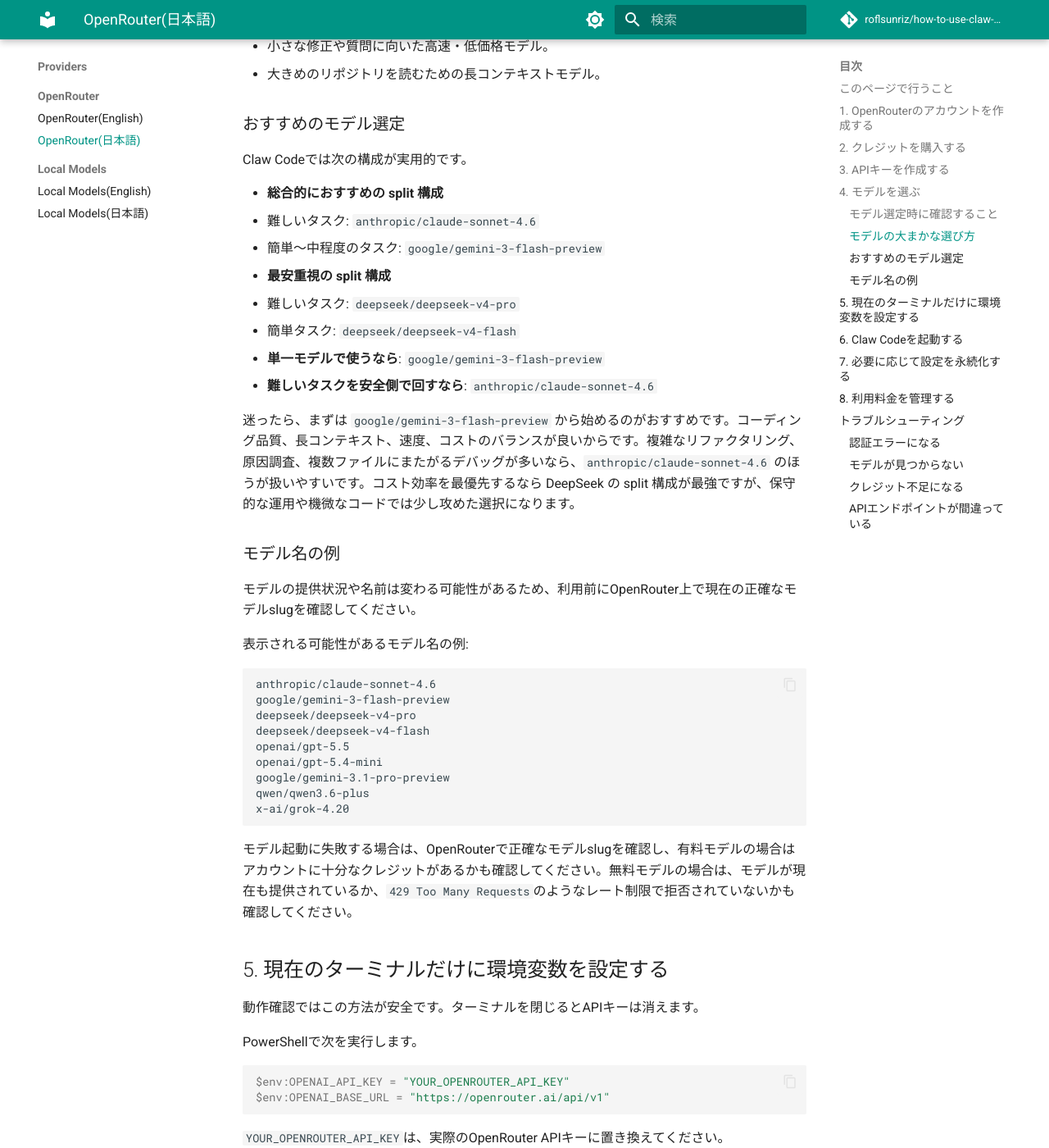
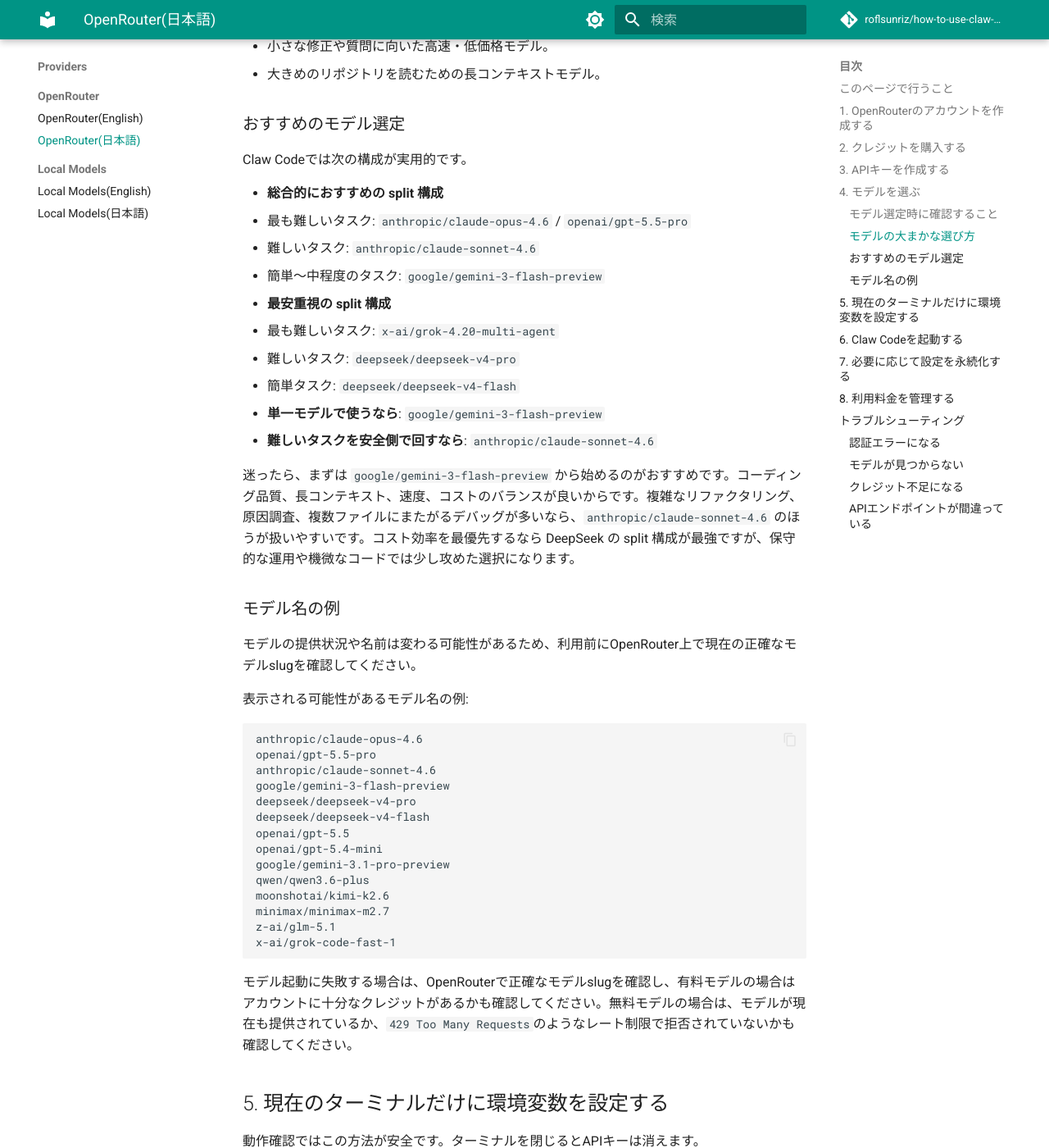
Before and after one commit to roflsunriz/how-to-use-claw-code, an MkDocs documentation site: the page built from docs/OPENROUTER-ja-JP.md, in a window 1280 px wide and 1400 px high, scrolled down 3045 px. Shown: the whole window at 82% size. Built offline with MkDocs 1.6.1 and Material for MkDocs 9.7.7, drawn with Linux system fonts in a browser that asks for light colours; comment, search, counter and statistics services are not loaded.

Commit message:
docs: OpenRouterのモデル選択に関する情報を更新し、難易度別のタスクを追加

````diff
--- a/docs/OPENROUTER-ja-JP.md
+++ b/docs/OPENROUTER-ja-JP.md
@@ -89,9 +89,11 @@ OpenRouterのモデルページで、次の点を確認します。
 Claw Codeでは次の構成が実用的です。
 
 - **総合的におすすめの split 構成**
+  - 最も難しいタスク: `anthropic/claude-opus-4.6` / `openai/gpt-5.5-pro`
   - 難しいタスク: `anthropic/claude-sonnet-4.6`
   - 簡単〜中程度のタスク: `google/gemini-3-flash-preview`
 - **最安重視の split 構成**
+  - 最も難しいタスク: `x-ai/grok-4.20-multi-agent`
   - 難しいタスク: `deepseek/deepseek-v4-pro`
   - 簡単タスク: `deepseek/deepseek-v4-flash`
 - **単一モデルで使うなら**: `google/gemini-3-flash-preview`
@@ -106,6 +108,8 @@ Claw Codeでは次の構成が実用的です。
 表示される可能性があるモデル名の例:
 
 ```txt
+anthropic/claude-opus-4.6
+openai/gpt-5.5-pro
 anthropic/claude-sonnet-4.6
 google/gemini-3-flash-preview
 deepseek/deepseek-v4-pro
@@ -114,7 +118,10 @@ openai/gpt-5.5
 openai/gpt-5.4-mini
 google/gemini-3.1-pro-preview
 qwen/qwen3.6-plus
-x-ai/grok-4.20
+moonshotai/kimi-k2.6
+minimax/minimax-m2.7
+z-ai/glm-5.1
+x-ai/grok-code-fast-1
 ```
 
 モデル起動に失敗する場合は、OpenRouterで正確なモデルslugを確認し、有料モデルの場合はアカウントに十分なクレジットがあるかも確認してください。無料モデルの場合は、モデルが現在も提供されているか、`429 Too Many Requests`のようなレート制限で拒否されていないかも確認してください。
````
Also changed, not shown: docs/OPENROUTER-en-US.md (+8 -1 lines).
